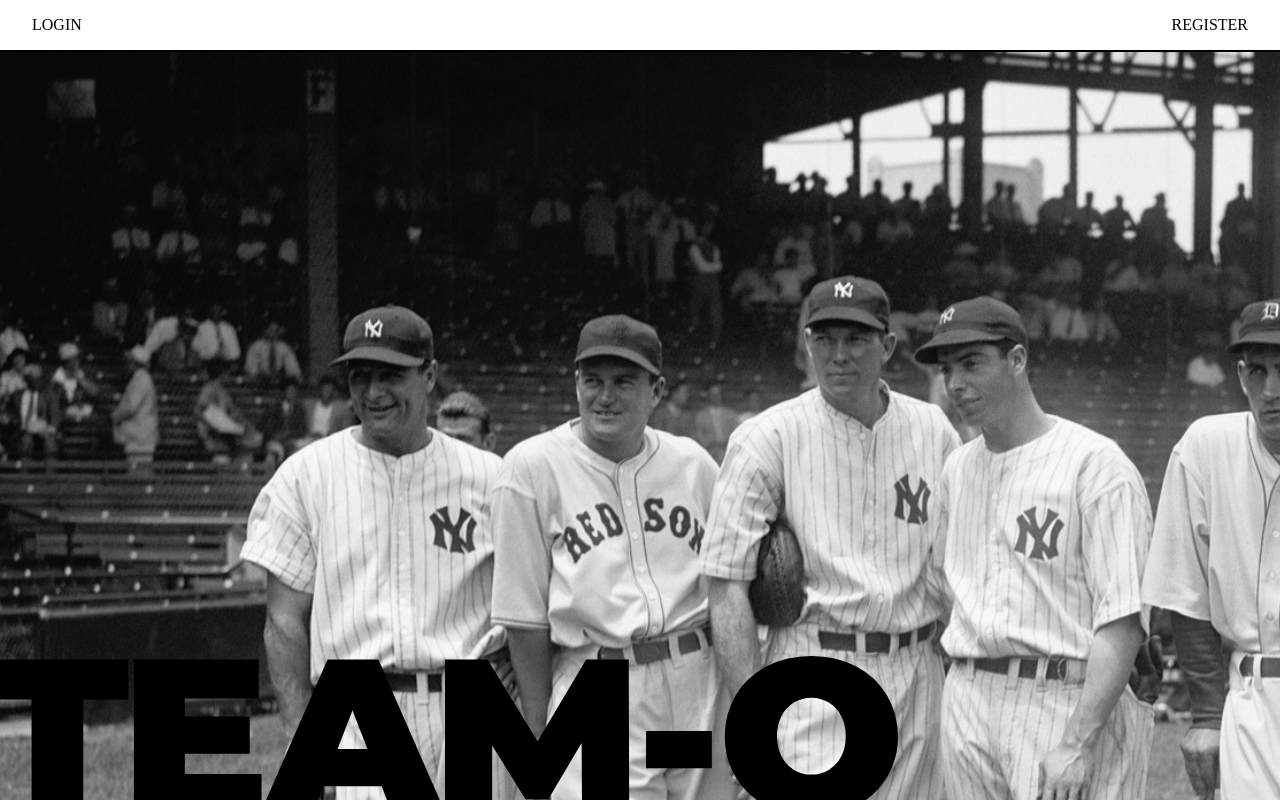
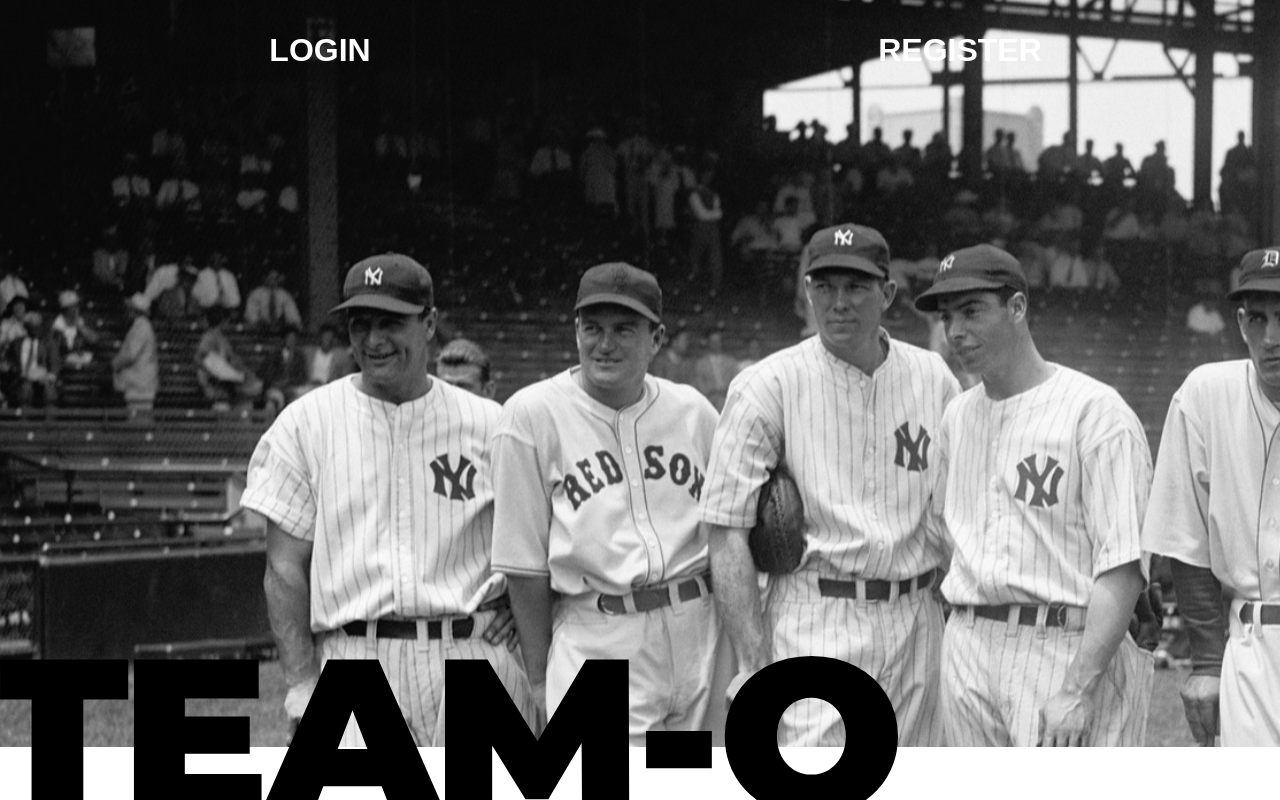
Before and after one commit to RamunasMalisauskas/Team-O, a React (Create React App) app in the folder React_front/: page / in a window 1280 px wide. Built offline with nearby package versions, Linux system fonts and the light colour scheme.

Commit message:
Navigation styled

```diff
--- a/React_front/src/components/Navigation/Navigation.jsx
+++ b/React_front/src/components/Navigation/Navigation.jsx
@@ -5,21 +5,33 @@ import PropType from "prop-types";
 function Navigation({ loggedIn, logout }) {
   return (
     <S.Header>
+      <S.Action>
         {loggedIn && (
           <>
+            <S.LinkBlock>
               <S.StyledLink to="/player">PLAYER</S.StyledLink>
+            </S.LinkBlock>
+            <S.LinkBlock>
               <S.StyledLink to="/team">TEAM</S.StyledLink>
+            </S.LinkBlock>
+            <S.LinkBlock>
               <S.StyledLink onClick={logout} to="/login">
                 LOGOUT
               </S.StyledLink>
+            </S.LinkBlock>
           </>
         )}
         {!loggedIn && (
           <>
+            <S.LinkBlock>
               <S.StyledLink to="/login">LOGIN</S.StyledLink>
+            </S.LinkBlock>
+            <S.LinkBlock>
               <S.StyledLink to="/register">REGISTER</S.StyledLink>
+            </S.LinkBlock>
           </>
         )}
+      </S.Action>
     </S.Header>
   );
 }
--- a/React_front/src/components/Navigation/Navigation.styled.js
+++ b/React_front/src/components/Navigation/Navigation.styled.js
@@ -2,28 +2,37 @@ import styled from "styled-components";
 import { Link } from "react-router-dom";
 
 export const Header = styled.div`
-  display: flex;
-  justify-content: space-between;
-  align-items: center;
-  padding: 1em 2em;
-  border-bottom: 2px solid #000;
+  position: absolute;
+  top: 0;
+  min-width: 100%;
 `;
 
-export const Action = styled.div``;
+export const Action = styled.div`
+  display: flex;
+  justify-content: space-around;
+`;
+
+export const LinkBlock = styled.div`
+  font-family: "Montserrat", sans-serif;
+  font-weight: 900;
+  font-size: 2em;
+  display: flex;
+  justify-content: center;
+  align-items: flex-start;
+  padding: 1em;
+  height: calc(100vh - 2em);
+  width: 33%;
+  &:hover {
+    background-color: rgba(241, 90, 36, 0.6);
+    transition: 1s;
+  }
+`;
 
 export const StyledLink = styled(Link)`
-  color: #000;
+  color: #fff;
+  cursor: pointer;
   text-decoration: none;
-  cursor: pointer;
-  &:hover {
-    text-decoration: underline;
-  }
   &:not(:last-child) {
     padding-right: 2em;
   }
 `;
-
-export const Logo = styled.img`
-  max-height: 2em;
-  max-width: 100%;
-`;
```
Lines whose indentation alone changed are shown as unchanged.
